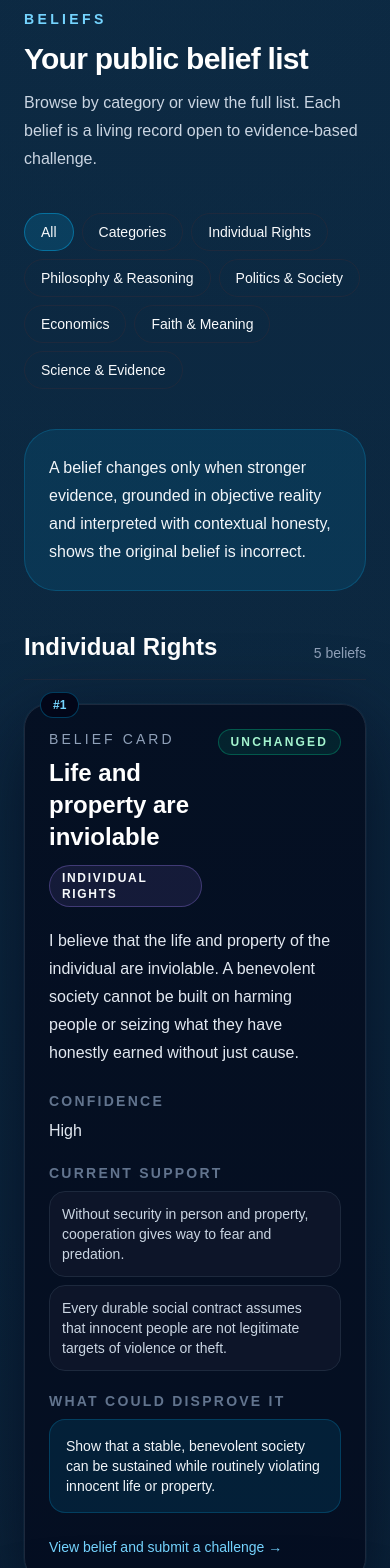
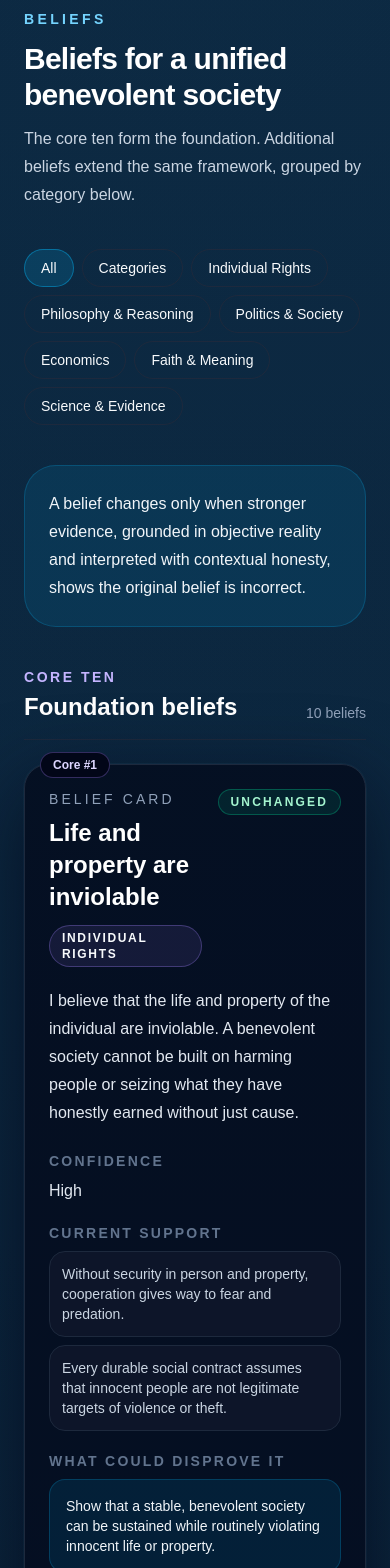
Before and after one commit to QPSGP/Challenge-My-Beliefs, a Next.js app: page /beliefs in a window 390 px wide. Shown: the part 180-1748 px from the top of the page. Built offline with nearby package versions, Linux system fonts and the light colour scheme.

Commit message:
chore: auto-sync from Cursor (2026-05-29 18:15 UTC)

```diff
--- a/src/app/admin/page.tsx
+++ b/src/app/admin/page.tsx
@@ -1,11 +1,16 @@
 import { AdminDashboard } from "@/components/admin-dashboard";
 import { SectionHeading } from "@/components/section-heading";
+import { getBundledBeliefCount } from "@/lib/persistence";
 import { getBeliefs, getChallenges } from "@/lib/store";
 
 export const dynamic = "force-dynamic";
 
 export default async function AdminPage() {
-  const [beliefs, challenges] = await Promise.all([getBeliefs(), getChallenges()]);
+  const [beliefs, challenges, bundledBeliefCount] = await Promise.all([
+    getBeliefs(),
+    getChallenges(),
+    getBundledBeliefCount(),
+  ]);
 
   return (
     <main className="mx-auto flex min-h-screen w-full max-w-7xl flex-col gap-10 px-6 py-10 sm:px-10 lg:px-12">
@@ -15,7 +20,11 @@ export default async function AdminPage() {
         description="Add beliefs, set their public order, record outcomes, and review challenges. Position #1 is your lead belief."
       />
 
-      <AdminDashboard initialBeliefs={beliefs} initialChallenges={challenges} />
+      <AdminDashboard
+        initialBeliefs={beliefs}
+        initialChallenges={challenges}
+        bundledBeliefCount={bundledBeliefCount}
+      />
     </main>
   );
 }
--- /dev/null
+++ b/src/app/api/beliefs/seed/route.ts
@@ -0,0 +1,21 @@
+import { NextResponse } from "next/server";
+
+import { handleApiError } from "@/lib/api-errors";
+import { isFounderAuthorized } from "@/lib/auth";
+import { readBundledBeliefsJson, writeBeliefsJson } from "@/lib/persistence";
+import type { Belief } from "@/lib/types";
+
+export async function POST(request: Request) {
+  try {
+    if (!isFounderAuthorized(request)) {
+      return NextResponse.json({ error: "Unauthorized" }, { status: 401 });
+    }
+
+    const beliefs = await readBundledBeliefsJson<Belief[]>();
+    await writeBeliefsJson(beliefs);
+
+    return NextResponse.json({ beliefs, count: beliefs.length });
+  } catch (error) {
+    return handleApiError(error);
+  }
+}
--- a/src/app/beliefs/page.tsx
+++ b/src/app/beliefs/page.tsx
@@ -1,6 +1,7 @@
 import { BeliefCard } from "@/components/belief-card";
 import { BeliefCategoryNav } from "@/components/belief-category-nav";
 import { SectionHeading } from "@/components/section-heading";
+import { getCoreTenBeliefs, getExtendedBeliefs } from "@/lib/belief-collections";
 import {
   filterBeliefsByCategory,
   getSortedCategories,
@@ -21,16 +22,25 @@ export default async function BeliefsPage({ searchParams }: BeliefsPageProps) {
   const categories = getSortedCategories(beliefs);
   const filtered = filterBeliefsByCategory(beliefs, activeCategory);
   const groups = groupBeliefsByCategory(filtered);
+  const coreTen = getCoreTenBeliefs(beliefs);
+  const extendedBeliefs = getExtendedBeliefs(beliefs);
+  const extendedGroups = groupBeliefsByCategory(
+    activeCategory ? filtered.filter((belief) => !coreTen.some((core) => core.id === belief.id)) : extendedBeliefs,
+  );
 
   return (
     <main className="mx-auto flex min-h-screen w-full max-w-7xl flex-col gap-10 px-6 py-10 sm:px-10 lg:px-12">
       <SectionHeading
         eyebrow="Beliefs"
-        title={activeCategory ? `Beliefs: ${activeCategory}` : "Your public belief list"}
+        title={
+          activeCategory
+            ? `Beliefs: ${activeCategory}`
+            : "Beliefs for a unified benevolent society"
+        }
         description={
           activeCategory
             ? `Showing beliefs in the ${activeCategory} category. Order still reflects your public ranking within this list.`
-            : "Browse by category or view the full list. Each belief is a living record open to evidence-based challenge."
+            : "The core ten form the foundation. Additional beliefs extend the same framework, grouped by category below."
         }
       />
 
@@ -44,7 +54,34 @@ export default async function BeliefsPage({ searchParams }: BeliefsPageProps) {
         <p className="text-slate-400">No beliefs in this category yet.</p>
       ) : (
         <div className="space-y-14">
-          {groups.map((group) => (
+          {!activeCategory ? (
+            <section id="core-ten" className="space-y-6">
+              <div className="flex flex-wrap items-end justify-between gap-3 border-b border-slate-800 pb-4">
+                <div>
+                  <p className="text-sm font-semibold uppercase tracking-[0.18em] text-violet-300">
+                    Core ten
+                  </p>
+                  <h2 className="mt-1 text-2xl font-semibold text-white">
+                    Foundation beliefs
+                  </h2>
+                </div>
+                <p className="text-sm text-slate-400">10 beliefs</p>
+              </div>
+
+              <div className="grid gap-6 xl:grid-cols-3">
+                {coreTen.map((belief, index) => (
+                  <div key={belief.id} className="relative">
+                    <span className="absolute -top-3 left-4 z-10 rounded-full border border-violet-400/30 bg-slate-950 px-3 py-1 text-xs font-semibold text-violet-200">
+                      Core #{index + 1}
+                    </span>
+                    <BeliefCard belief={belief} />
+                  </div>
+                ))}
+              </div>
+            </section>
+          ) : null}
+
+          {(activeCategory ? groups : extendedGroups).map((group) => (
             <section key={group.category} id={encodeURIComponent(group.category)} className="space-y-6">
               {!activeCategory ? (
                 <div className="flex flex-wrap items-end justify-between gap-3 border-b border-slate-800 pb-4">
@@ -56,10 +93,10 @@ export default async function BeliefsPage({ searchParams }: BeliefsPageProps) {
               ) : null}
 
               <div className="grid gap-6 xl:grid-cols-3">
-                {group.beliefs.map((belief, index) => (
+                {group.beliefs.map((belief) => (
                   <div key={belief.id} className="relative">
                     <span className="absolute -top-3 left-4 z-10 rounded-full border border-sky-400/30 bg-slate-950 px-3 py-1 text-xs font-semibold text-sky-300">
-                      #{index + 1}
+                      #{beliefs.findIndex((item) => item.id === belief.id) + 1}
                     </span>
                     <BeliefCard belief={belief} />
                   </div>
--- a/src/app/categories/page.tsx
+++ b/src/app/categories/page.tsx
@@ -16,7 +16,7 @@ export default async function CategoriesPage() {
     <main className="mx-auto flex min-h-screen w-full max-w-7xl flex-col gap-10 px-6 py-10 sm:px-10 lg:px-12">
       <SectionHeading
         eyebrow="Categories"
-        title="Browse beliefs by category"
+        title="Categories for a unified benevolent society"
         description="Each category groups related beliefs that support a unified, benevolent society. Open a category to read and challenge every belief in that group."
       />
 
--- a/src/app/page.tsx
+++ b/src/app/page.tsx
@@ -4,6 +4,7 @@ import { CategoryCard } from "@/components/category-card";
 import { BeliefCard } from "@/components/belief-card";
 import { LeadBeliefSpotlight } from "@/components/lead-belief-spotlight";
 import { SectionHeading } from "@/components/section-heading";
+import { getCoreTenBeliefs } from "@/lib/belief-collections";
 import { groupBeliefsByCategory } from "@/lib/categories";
 import { foundingRule, platformChannels, processSteps } from "@/lib/site-content";
 import { getBeliefs } from "@/lib/store";
@@ -13,6 +14,7 @@ export const dynamic = "force-dynamic";
 export default async function Home() {
   const beliefs = await getBeliefs();
   const leadBelief = beliefs[0];
+  const coreTen = getCoreTenBeliefs(beliefs);
   const categoryGroups = groupBeliefsByCategory(beliefs);
 
   return (
@@ -27,8 +29,8 @@ export default async function Home() {
               A public process for testing beliefs against reality.
             </h1>
             <p className="max-w-2xl text-lg leading-8 text-slate-300">
-              This project starts with your list of beliefs, invites structured challenges,
-              and records whether each belief remains unchanged, becomes refined, or must
+              This project publishes beliefs for a unified, benevolent society — invites structured
+              challenges, and records whether each belief remains unchanged, becomes refined, or must
               change under the weight of stronger evidence.
             </p>
           </div>
@@ -52,6 +54,33 @@ export default async function Home() {
 
       {leadBelief ? <LeadBeliefSpotlight belief={leadBelief} /> : null}
 
+      <section id="core-ten" className="space-y-10">
+        <div className="flex flex-col gap-6 sm:flex-row sm:items-end sm:justify-between">
+          <SectionHeading
+            eyebrow="Core ten"
+            title="Beliefs for a unified benevolent society"
+            description="These ten beliefs form the foundation. They are ordered by public rank — #1 is the lead belief featured above."
+          />
+          <Link
+            href="/beliefs"
+            className="shrink-0 rounded-full border border-sky-400/40 bg-sky-400/15 px-5 py-3 text-sm font-semibold text-sky-100 hover:bg-sky-400/25"
+          >
+            View all {beliefs.length} beliefs
+          </Link>
+        </div>
+
+        <div className="grid gap-6 xl:grid-cols-2">
+          {coreTen.map((belief, index) => (
+            <div key={belief.id} className="relative">
+              <span className="absolute -top-3 left-4 z-10 rounded-full border border-violet-400/30 bg-slate-950 px-3 py-1 text-xs font-semibold text-violet-200">
+                Core #{index + 1}
+              </span>
+              <BeliefCard belief={belief} />
+            </div>
+          ))}
+        </div>
+      </section>
+
       <section id="rule" className="grid gap-8 lg:grid-cols-[1.1fr_0.9fr] lg:items-start">
         <SectionHeading
           eyebrow="Founding Rule"
@@ -67,9 +96,9 @@ export default async function Home() {
       <section id="categories" className="space-y-10">
         <div className="flex flex-col gap-6 sm:flex-row sm:items-end sm:justify-between">
           <SectionHeading
-            eyebrow="Categories"
-            title="Browse beliefs by category"
-            description="Beliefs are grouped by the kind of claim they make — rights, reasoning, society, economics, meaning, and evidence."
+            eyebrow="More beliefs"
+            title="Extended list by category"
+            description="Beyond the core ten, additional beliefs support the same framework — grouped by rights, reasoning, society, economics, meaning, and evidence."
           />
           <Link
             href="/categories"
@@ -94,9 +123,9 @@ export default async function Home() {
       <section id="beliefs" className="space-y-10">
         <div className="flex flex-col gap-6 sm:flex-row sm:items-end sm:justify-between">
           <SectionHeading
-            eyebrow="Core beliefs"
-            title="The full public list starts here."
-            description="Your lead belief is featured above. Open any category or view the complete ordered list."
+            eyebrow="Full list"
+            title="Every public belief in order"
+            description="Your lead belief and core ten appear first. Open any card to read the full statement, evidence, and challenge it."
           />
           <Link
             href="/beliefs"
--- /dev/null
+++ b/src/lib/belief-collections.ts
@@ -0,0 +1,11 @@
+import type { Belief } from "@/lib/types";
+
+export const CORE_TEN_SIZE = 10;
+
+export function getCoreTenBeliefs(beliefs: Belief[]): Belief[] {
+  return beliefs.slice(0, CORE_TEN_SIZE);
+}
+
+export function getExtendedBeliefs(beliefs: Belief[]): Belief[] {
+  return beliefs.slice(CORE_TEN_SIZE);
+}
```
Also changed, not shown: src/components/admin-dashboard.tsx (+49 -5 lines), src/lib/persistence.ts (+67 -2 lines).
